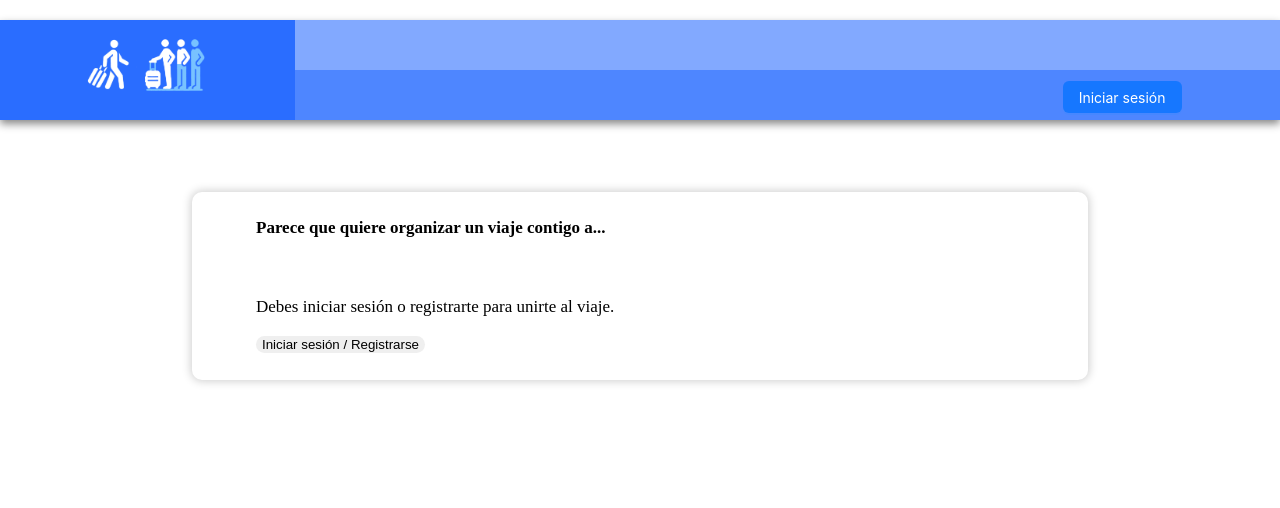
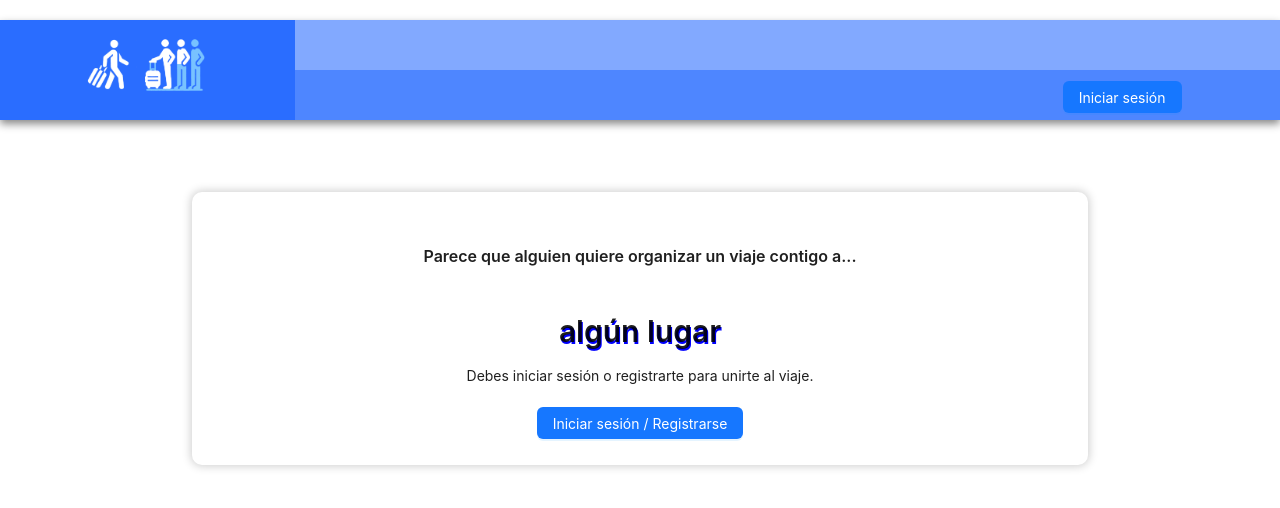
Before and after one commit to FSD0224STR/TFM-azul-frontend, a React (Vite) app: page /join-trip/1 in a window 1280 px wide. Shown: the top 508 px of the page. Built offline with nearby package versions, Linux system fonts and the light colour scheme.

Commit message:
estilos página JoinTrip

```diff
--- a/src/pages/JoinTrip.jsx
+++ b/src/pages/JoinTrip.jsx
@@ -3,6 +3,10 @@ import { useParams, useNavigate } from "react-router-dom";
 import { AuthContext } from "../contexts/authContext";
 import tripApi from "../apiservice/tripApi";
 import LoginModal from "../components/LoginModal";
+import { Typography, Button } from "antd";
+import "../styles/JoinTrip.css";
+
+const { Title, Text } = Typography;
 
 const JoinTripPage = () => {
   const { id } = useParams();
@@ -30,9 +34,7 @@ const JoinTripPage = () => {
 
       if (response.error) {
         console.error("Error al vincular usuario al viaje:", response.error);
-        setJoinError(
-          "Error al unirse al viaje. Por favor, intenta nuevamente."
-        );
+        setJoinError("Ups... " + response.error);
       } else {
         console.log("Éxito:", response);
         // Redirigir al usuario a la página del viaje correspondiente
@@ -81,26 +83,34 @@ const JoinTripPage = () => {
 
   return (
     <div className="joinTripPage cardInfoTrip">
-      <h4>Parece que {tripOwner} quiere organizar un viaje contigo a...</h4>
-      <h2>{tripTitle}</h2>
+      <Title level={5}>
+        Parece que {tripOwner ? tripOwner : "alguien"} quiere organizar un viaje
+        contigo a...
+      </Title>
+      <Title className="joinTrip" level={2}>
+        {tripTitle ? tripTitle : "algún lugar"}
+      </Title>
       {!isLoggedIn ? (
-        <div>
-          <p>Debes iniciar sesión o registrarte para unirte al viaje.</p>
-          <button onClick={handleLoginAndJoin}>
-            Iniciar sesión / Registrarse
-          </button>
-          {/* Aquí podrías agregar botones para iniciar sesión o registrarse */}
+        <div className="joinTripContent">
+          <Text>Debes iniciar sesión o registrarte para unirte al viaje.</Text>
+          <div className="joinTrip-btn">
+            <Button type="primary" onClick={handleLoginAndJoin}>
+              Iniciar sesión / Registrarse
+            </Button>
+          </div>
         </div>
       ) : (
-        <div>
-          <p>
+        <div className="joinTripContent">
+          <Text>
             Haz clic en el botón si quieres unirte al viaje y empezar a añadir
             propuestas:
-          </p>
-          <button onClick={handleJoinTrip} disabled={joining}>
-            {joining ? "Uniendo..." : "Sí, quiero"}
-          </button>
-          {joinError && <p>{joinError}</p>}
+          </Text>
+          <div className="joinTrip-btn">
+            <Button type="primary" onClick={handleJoinTrip} disabled={joining}>
+              {joining ? "Uniendo..." : "Sí, quiero"}
+            </Button>
+          </div>
+          {joinError && <Text type="danger">{joinError}</Text>}
         </div>
       )}
 
--- /dev/null
+++ b/src/styles/JoinTrip.css
@@ -0,0 +1,17 @@
+.joinTripContent {
+  display: flex;
+  flex-direction: column;
+  align-items: center;
+}
+
+.joinTripPage {
+  align-items: center;
+}
+
+.joinTrip-btn {
+  margin-top: 20px;
+}
+
+h2.joinTrip {
+  text-shadow: 1px 2px 0px blue;
+}
```
